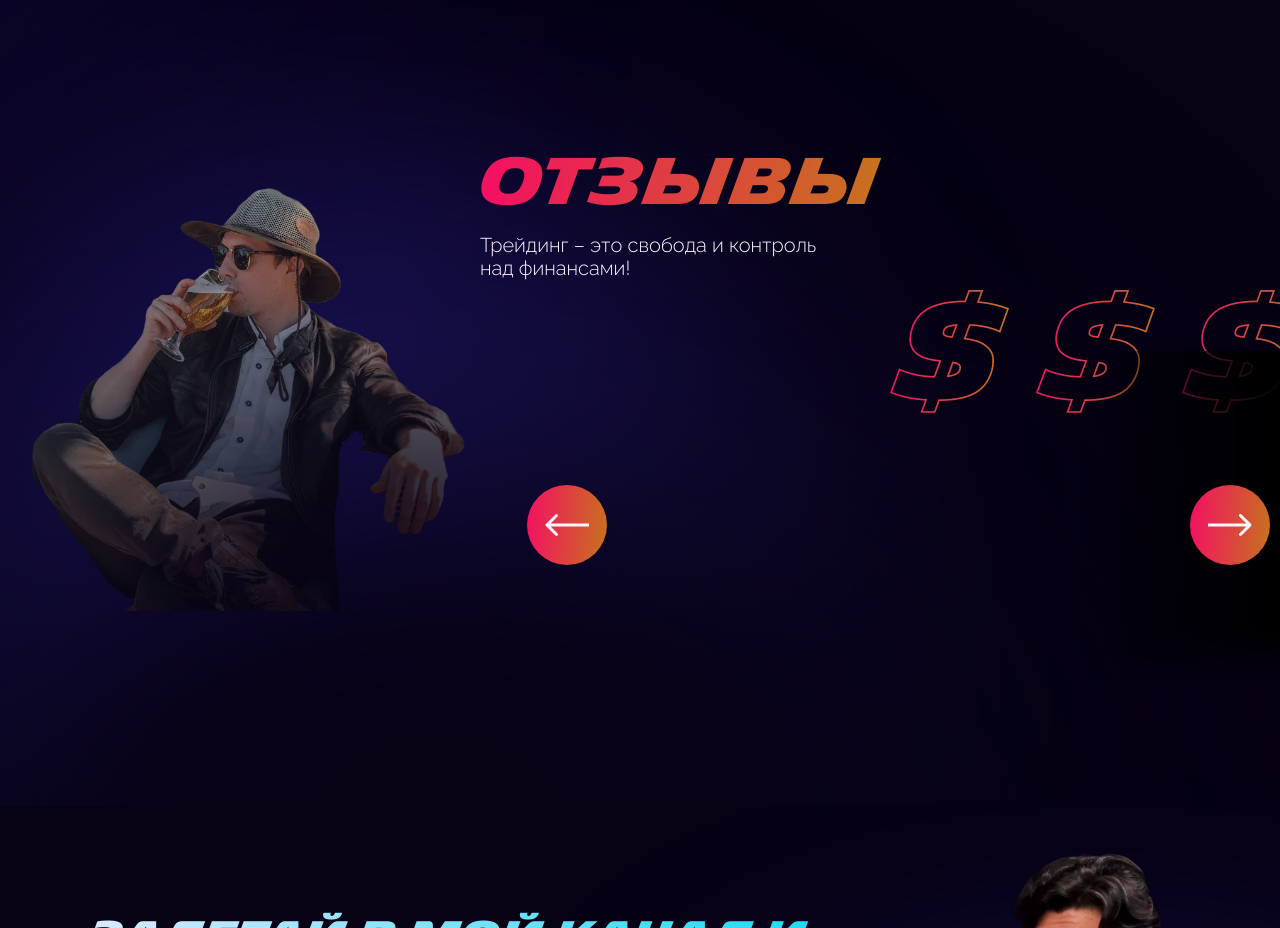
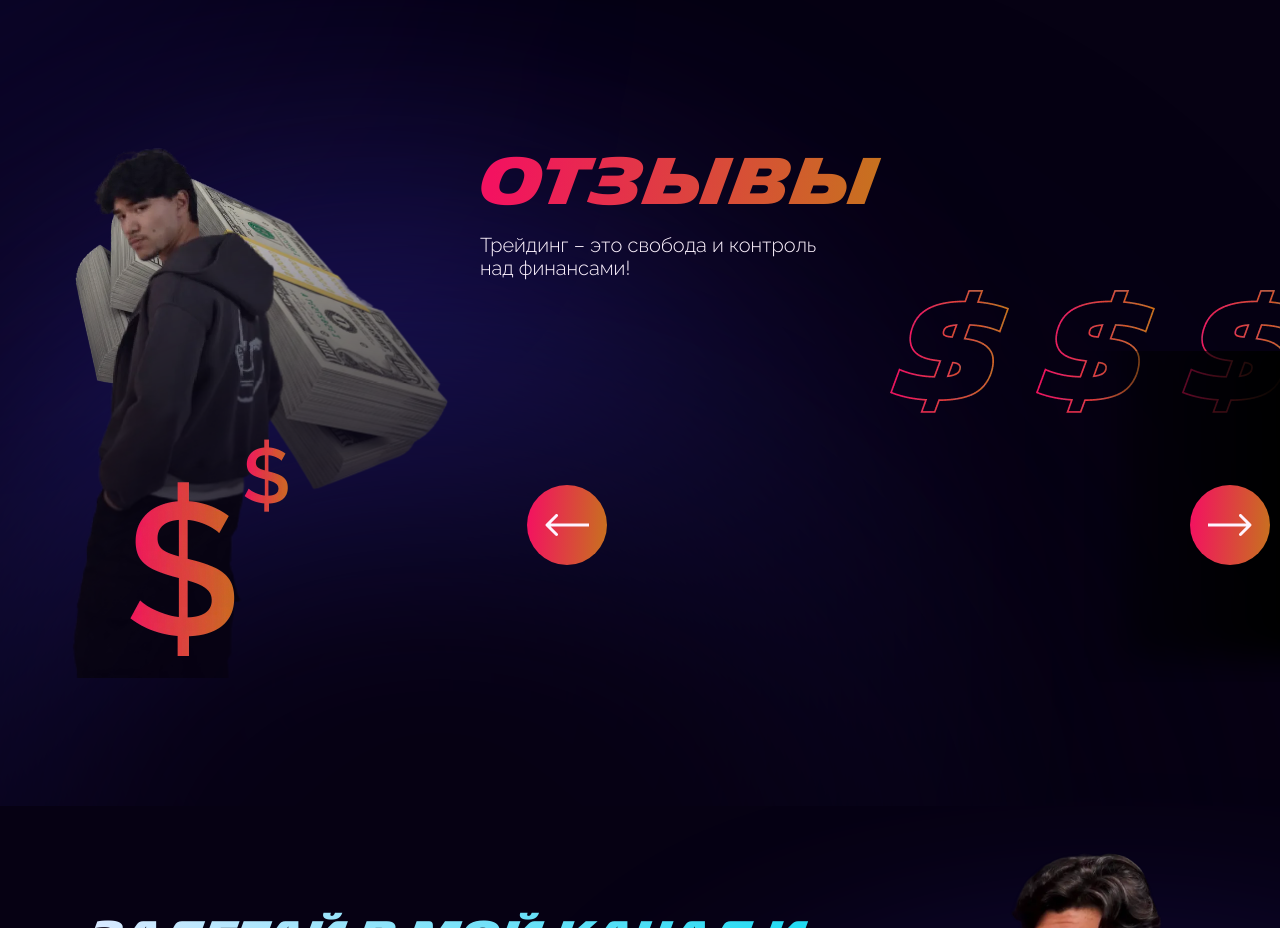
Before and after one commit to cyanidium-dev/crypto-landing, a Next.js app: page / in a window 1280 px wide. Shown: the part 5460-6388 px from the top of the page. Built offline with nearby package versions, Linux system fonts and the light colour scheme; no server answers.

Commit message:
updated reviews section

```diff
--- a/src/components/homePage/reviews/ReviewsImages.tsx
+++ b/src/components/homePage/reviews/ReviewsImages.tsx
@@ -12,13 +12,29 @@ export default function ReviewsImages() {
         whileInView="visible"
         viewport={{ once: true }}
         variants={fadeInAnimation({ scale: 0.8 })}
-        className="absolute -z-20 -top-4 tabxl:top-[137px] left-[calc(50%-322px+12px)] tabxl:-left-[90px] w-[644px] max-w-[644px] h-[483px] object-cover origin-center overflow-visible"
+        className="absolute -z-20 -top-4 tabxl:top-[137px] left-[calc(50%-200px)] tabxl:left-[0px] w-[484px] h-[551px] object-cover origin-center overflow-visible"
       >
         <Image
           src="/images/contentImages/reviewsMan.webp"
           alt="man"
-          width={1024}
-          height={768}
+          width={969}
+          height={1102}
+          className="w-full h-auto"
+        />
+      </motion.div>
+
+      <motion.div
+        initial="hidden"
+        whileInView="visible"
+        viewport={{ once: true }}
+        variants={fadeInAnimation({ scale: 0.8 })}
+        className="absolute left-[calc(50%+16px)] tabxl:left-[130px] bottom-[670px] tabxl:bottom-[150px] z-10 w-[85px] tabxl:w-[158px] h-auto  will-change-transform"
+      >
+        <Image
+          src="/images/contentImages/dollarsReviews.webp"
+          alt="dollars"
+          width={316}
+          height={434}
           className="w-full h-full"
         />
       </motion.div>
```
Also changed, not shown: public/images/contentImages/dollarsReviews.webp (added), public/images/contentImages/reviewsMan.webp.
